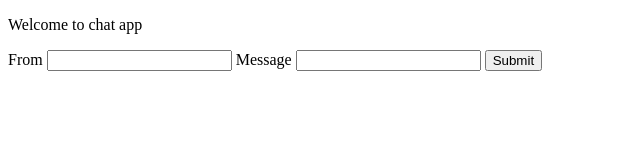
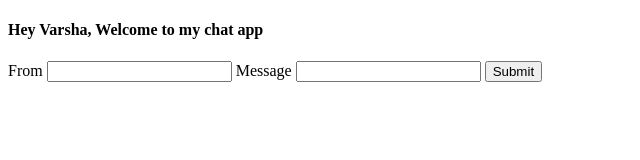
Before and after one commit to visheshmishra/node_chat_app, a website: page public/index.html in a window 1280 px wide. Shown: the whole page, without its empty margins (0-640 px from the left). Drawn offline with nearby package versions, Linux system fonts and the light colour scheme; no server answers.

Commit message:
new changes

```diff
--- a/public/index.html
+++ b/public/index.html
@@ -7,7 +7,7 @@
         <script src="./js/index.js"></script>
     </head>
     <body>
-        <p>Welcome to chat app</p>
+        <p><h4>Hey Varsha, Welcome to my chat app</h4></p>
         <ol id="messages"></ol>
         <form id="message-form" onsubmit="formSubmit(event)">
             <lable for="fromDiv"> From</lable>
```
